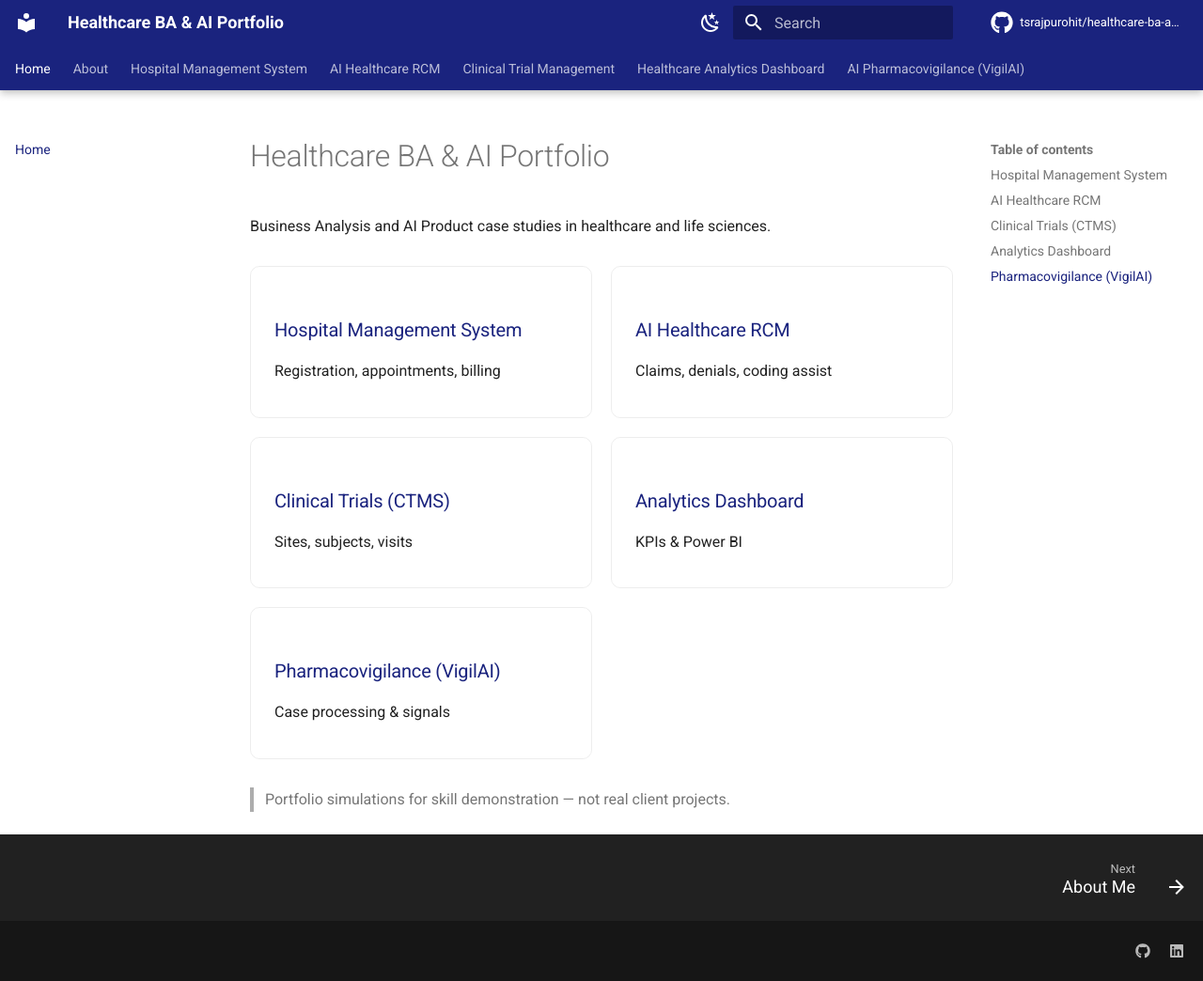
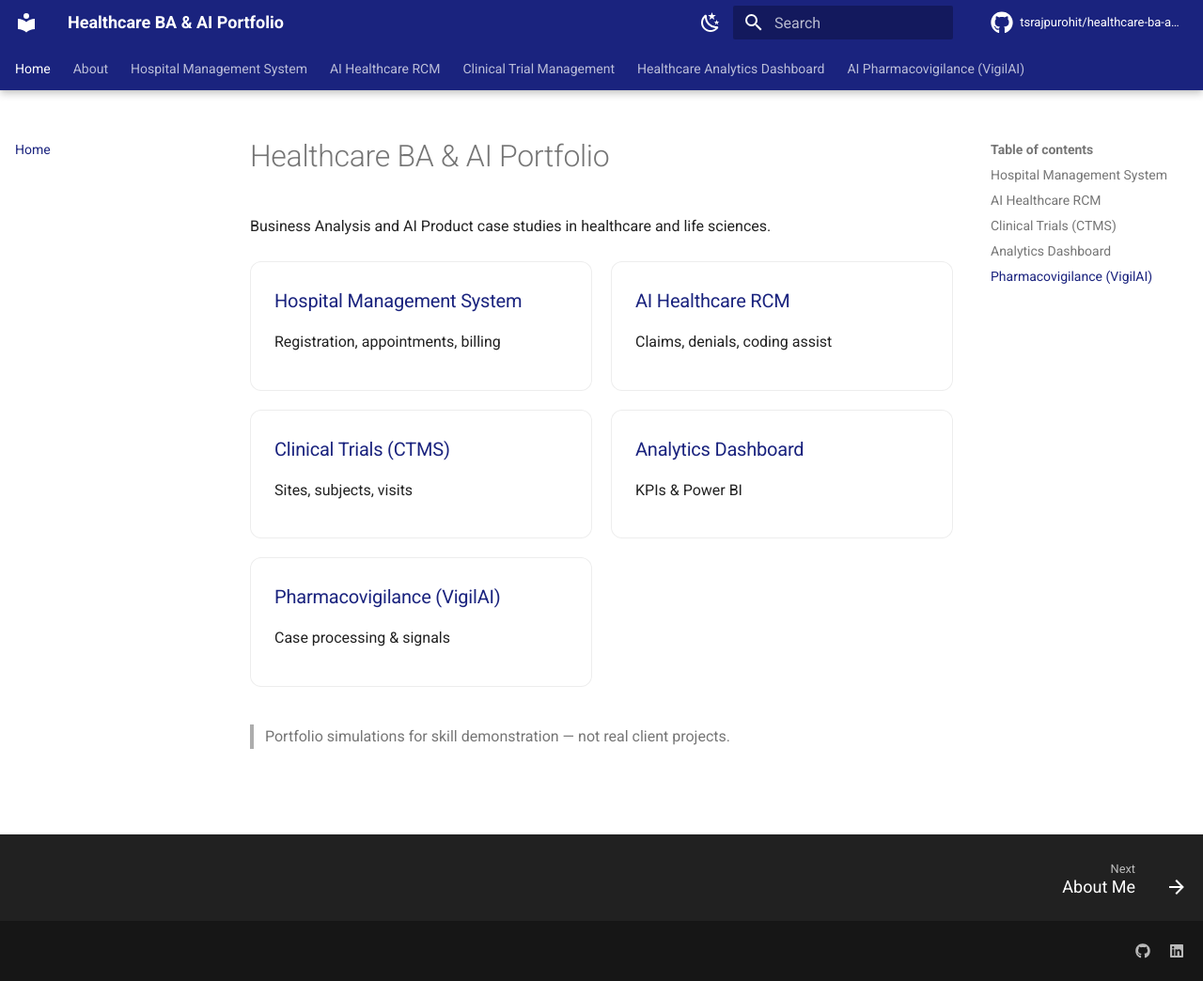
Before and after one commit to tsrajpurohit/healthcare-ba-ai-portfolio-, an MkDocs documentation site: the page built from docs/index.md, in a window 1280 px wide and 1044 px high. Shown: the whole window at 94% size. Built offline with MkDocs 1.6.1 and Material for MkDocs 9.7.7, drawn with Linux system fonts in a browser that asks for light colours; comment, search, counter and statistics services are not loaded.

Commit message:
Update extra.css

```diff
--- a/docs/stylesheets/extra.css
+++ b/docs/stylesheets/extra.css
@@ -35,3 +35,31 @@
 .portfolio-card:hover {
   box-shadow: 0 4px 12px rgba(0,0,0,0.08);
 }
+
+.md-grid {
+  max-width: 68rem;
+}
+
+.portfolio-grid {
+  display: grid;
+  grid-template-columns: repeat(auto-fit, minmax(260px, 1fr));
+  gap: 1rem;
+  margin: 1.25rem 0 2rem;
+}
+
+.portfolio-card {
+  border: 1px solid var(--md-default-fg-color--lightest);
+  border-radius: 0.6rem;
+  padding: 1.1rem 1.25rem;
+  background: var(--md-default-bg-color);
+  transition: box-shadow 0.2s, border-color 0.2s;
+}
+
+.portfolio-card:hover {
+  box-shadow: 0 6px 18px rgba(0, 0, 0, 0.08);
+  border-color: var(--md-accent-fg-color);
+}
+
+.portfolio-card h3 {
+  margin-top: 0.2rem;
+}
```
